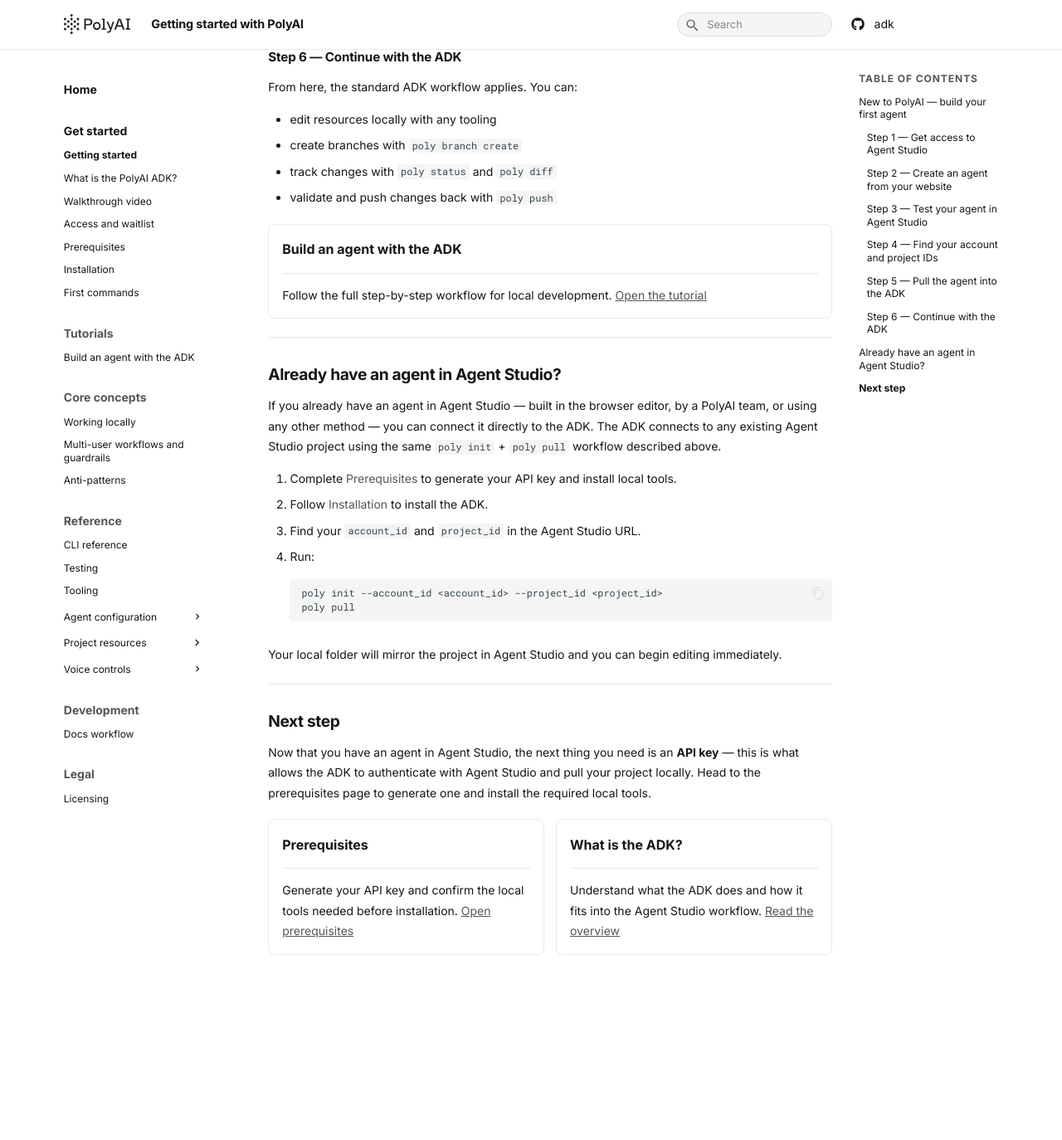
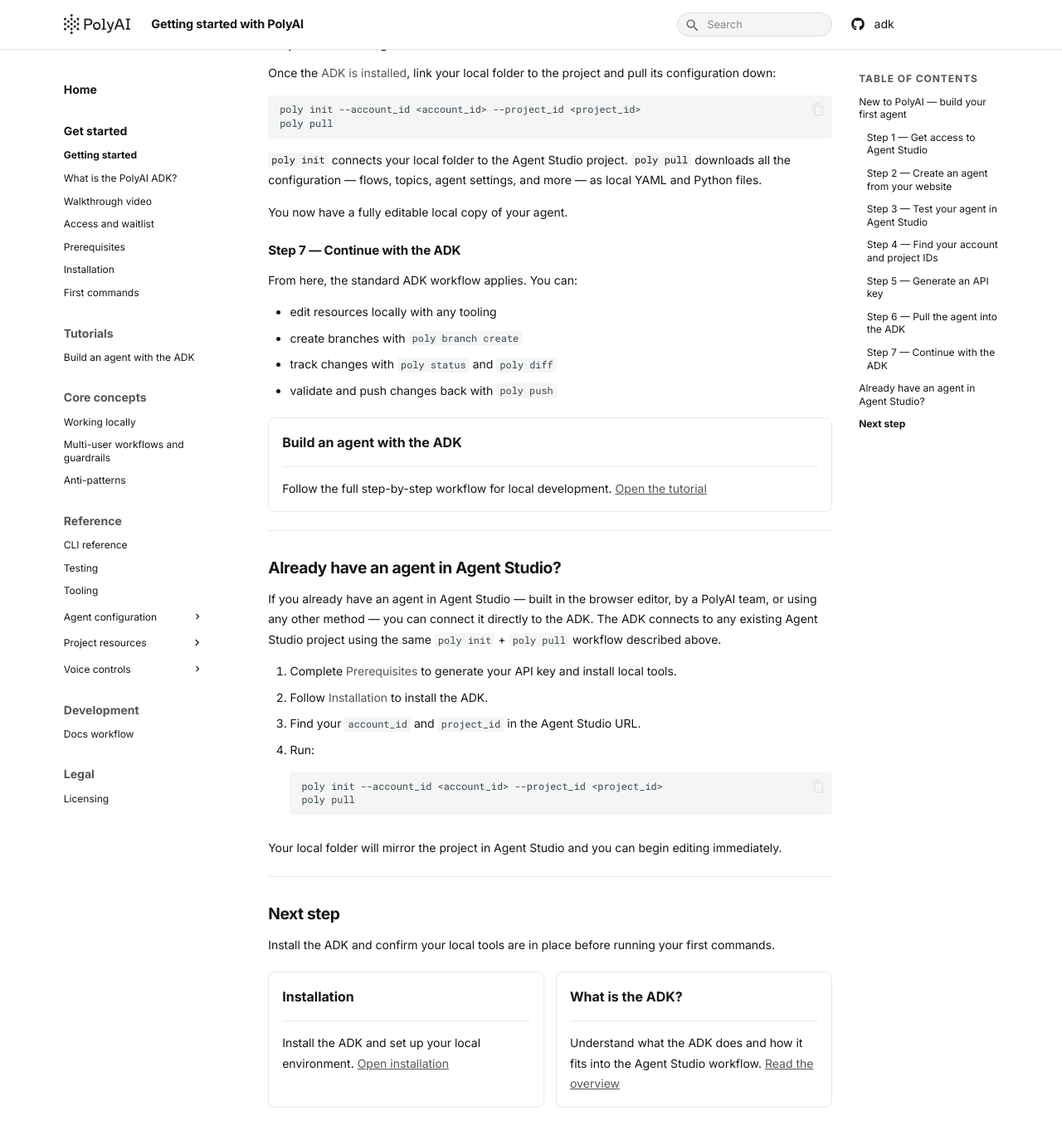
Before and after one commit to polyai/adk, an MkDocs documentation site: the page built from docs/docs/get-started/get-started.md, in a window 1280 px wide and 1400 px high, scrolled down 2154 px. Shown: the top 1374 px of the window at 83% size. Built offline with MkDocs 1.6.1 and Material for MkDocs 9.7.7, drawn with Linux system fonts in a browser that asks for light colours; before the commit the page ends 3370 px from its top, so only the background shows below that; some of the changed text lies outside the part shown.

Commit message:
docs: fix API key provisioning — self-generated, not provided by contact
Corrected the inaccurate claim that both workspace access and the API key
are provided by a PolyAI contact. The API key is self-generated by the user
inside Agent Studio.

- access-and-waitlist.md: clarify workspace access vs API key source
- prerequisites.md: update checklist item wording accordingly
- get-started.md: add Step 5 (Generate an API key) with env var export
  between finding IDs and pulling, renumber Steps 5–6 to 6–7, and replace
  the misplaced "Next step → Prerequisites" card with "Next step → Installation"

Co-Authored-By: Claude Sonnet 4.6 <noreply@anthropic.com>

````diff
--- a/docs/docs/get-started/get-started.md
+++ b/docs/docs/get-started/get-started.md
@@ -51,7 +51,19 @@ https://studio.poly.ai/<account_id>/<project_id>/...
 
 Copy both values — you will need them in the next step.
 
-### Step 5 — Pull the agent into the ADK
+### Step 5 — Generate an API key
+
+The ADK uses an API key to authenticate with Agent Studio. In your workspace, open the **API Keys** tab (next to the **Users** tab) and click **+ API key** to generate one.
+
+Then set it as an environment variable:
+
+```bash
+export POLY_ADK_KEY=<your-api-key>
+```
+
+To make it permanent, add the export line to your shell profile (`~/.zshrc` or `~/.bashrc`).
+
+### Step 6 — Pull the agent into the ADK
 
 Once the [ADK is installed](./installation.md), link your local folder to the project and pull its configuration down:
 
@@ -64,7 +76,7 @@ poly pull
 
 You now have a fully editable local copy of your agent.
 
-### Step 6 — Continue with the ADK
+### Step 7 — Continue with the ADK
 
 From here, the standard ADK workflow applies. You can:
 
@@ -106,16 +118,16 @@ Your local folder will mirror the project in Agent Studio and you can begin edit
 
 ## Next step
 
-Now that you have an agent in Agent Studio, the next thing you need is an **API key** — this is what allows the ADK to authenticate with Agent Studio and pull your project locally. Head to the prerequisites page to generate one and install the required local tools.
+Install the ADK and confirm your local tools are in place before running your first commands.
 
 <div class="grid cards" markdown>
 
--   **Prerequisites**
+-   **Installation**
 
     ---
 
-    Generate your API key and confirm the local tools needed before installation.
-    [Open prerequisites](./prerequisites.md)
+    Install the ADK and set up your local environment.
+    [Open installation](./installation.md)
 
 -   **What is the ADK?**
 
````
Also changed, not shown: docs/docs/get-started/access-and-waitlist.md (+1 -1 lines), docs/docs/get-started/prerequisites.md (+1 -1 lines).
